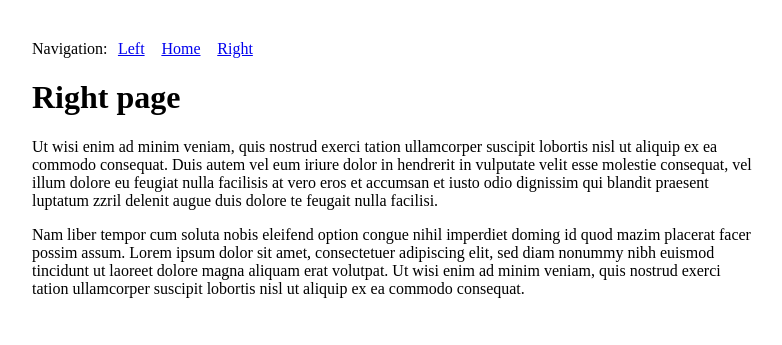
After one commit to lijeffrey39/caprice, a Flask app: page /right in a window 1280 px wide. The commit adds this page. Shown: the top 345 px of the page, without its empty margins (248-1030 px from the left). Run offline with Flask 2, Linux system fonts and the light colour scheme.

Commit message:
fuck michael

```diff
--- a/app.py
+++ b/app.py
@@ -7,7 +7,7 @@ import socket
 
 import numpy
 from engineio.payload import Payload
-from flask import Flask, render_template
+from flask import Flask, render_template, jsonify
 from flask_socketio import SocketIO, emit
 
 from gesture_detection import GestureDetector
@@ -43,6 +43,20 @@ home_release = True
 @app.route("/")
 def index_file():
     return render_template('index.html')
+
+
+@app.route("/right")
+def right_file():
+    return render_template('page-right.html')
+
+@app.route("/ip", methods=["GET"])
+def index():
+    ip = get_Host_name_IP()
+    api_response = {
+        "status": "success",
+        "message": ip
+    }
+    return jsonify(api_response)
 
 
 @socketio.on('my event')
@@ -189,10 +203,11 @@ def get_Host_name_IP():
     s = socket.socket(socket.AF_INET, socket.SOCK_DGRAM)
     s.connect(("8.8.8.8", 80))
     ipAddress = s.getsockname()[0]
-    emit('ip address', ipAddress, broadcast=True)
+    # socketio.emit('ip address', ipAddress, broadcast=True)
+    return ipAddress
 
 
 if __name__ == "__main__":
     print("running")
-    get_Host_name_IP()
+    # get_Host_name_IP()
     socketio.run(app, host='0.0.0.0')
--- /dev/null
+++ b/static/css/style.css
@@ -0,0 +1,202 @@
+#main {
+    max-width: 720px;
+    margin: 0 auto;
+    padding: 2em 1em;
+}
+
+.nav {
+    margin: 0;
+    padding: 0;
+    list-style: none;
+}
+
+.nav:before {
+    content: 'Navigation: ';
+}
+
+.nav li {
+    display: inline;
+    margin: 0 .4em;
+}
+
+@-webkit-keyframes fadeIn {
+    0% {
+        opacity: 0;
+    }
+    100% {
+        opacity: 1;
+    }
+}
+
+@keyframes fadeIn {
+    0% {
+        opacity: 0;
+    }
+    100% {
+        opacity: 1;
+    }
+}
+
+@-webkit-keyframes fadeOut {
+    0% {
+        opacity: 1;
+    }
+    100% {
+        opacity: 0;
+    }
+}
+
+@keyframes fadeOut {
+    0% {
+        opacity: 1;
+    }
+    100% {
+        opacity: 0;
+    }
+}
+
+@-webkit-keyframes moveInFromLeft {
+    0% {
+        opacity: 0;
+        -webkit-transform: translateX(-100px);
+        transform: translateX(-100px);
+    }
+    100% {
+        opacity: 1;
+        -webkit-transform: translateX(0);
+        transform: translateX(0);
+    }
+}
+
+@keyframes moveInFromLeft {
+    0% {
+        opacity: 0;
+        -webkit-transform: translateX(-100px);
+        transform: translateX(-100px);
+    }
+    100% {
+        opacity: 1;
+        -webkit-transform: translateX(0);
+        transform: translateX(0);
+    }
+}
+
+@-webkit-keyframes moveOutToLeft {
+    0% {
+        opacity: 1;
+        -webkit-transform: translateX(0);
+        transform: translateX(0);
+    }
+    100% {
+        opacity: 0;
+        -webkit-transform: translateX(-50%);
+        transform: translateX(-50%);
+    }
+}
+
+@keyframes moveOutToLeft {
+    0% {
+        opacity: 1;
+        -webkit-transform: translateX(0);
+        transform: translateX(0);
+    }
+    100% {
+        opacity: 0;
+        -webkit-transform: translateX(-50%);
+        transform: translateX(-50%);
+    }
+}
+
+@-webkit-keyframes moveInFromRight {
+    0% {
+        opacity: 0;
+        -webkit-transform: translateX(100px);
+        transform: translateX(100px);
+    }
+    100% {
+        opacity: 1;
+        -webkit-transform: translateX(0);
+        transform: translateX(0);
+    }
+}
+
+@keyframes moveInFromRight {
+    0% {
+        opacity: 0;
+        -webkit-transform: translateX(100px);
+        transform: translateX(100px);
+    }
+    100% {
+        opacity: 1;
+        -webkit-transform: translateX(0);
+        transform: translateX(0);
+    }
+}
+
+@-webkit-keyframes moveOutToRight {
+    0% {
+        opacity: 1;
+        -webkit-transform: translateX(0);
+        transform: translateX(0);
+    }
+    100% {
+        opacity: 0;
+        -webkit-transform: translateX(50%);
+        transform: translateX(50%);
+    }
+}
+
+@keyframes moveOutToRight {
+    0% {
+        opacity: 1;
+        -webkit-transform: translateX(0);
+        transform: translateX(0);
+    }
+    100% {
+        opacity: 0;
+        -webkit-transform: translateX(50%);
+        transform: translateX(50%);
+    }
+}
+
+.sceneElement {
+    -webkit-animation-duration: .4s;
+    animation-duration: .4s;
+    transition-timing-function: ease-in;
+    -webkit-animation-fill-mode: both;
+    animation-fill-mode: both;
+}
+
+.is-exiting .sceneElement {
+    transition-timing-function: ease-out;
+}
+
+#main[data-transition=fade] .sceneElement {
+    -webkit-animation-name: fadeIn;
+    animation-name: fadeIn;
+}
+
+#main[data-transition=fade].is-exiting .sceneElement {
+    -webkit-animation-name: fadeOut;
+    animation-name: fadeOut;
+}
+
+#main[data-transition=moveleft] .sceneElement {
+    -webkit-animation-name: moveInFromLeft;
+    animation-name: moveInFromLeft;
+}
+
+#main[data-transition=moveleft].is-exiting .sceneElement {
+    -webkit-animation-name: moveOutToRight;
+    animation-name: moveOutToRight;
+}
+
+#main[data-transition=moveright] .sceneElement {
+    -webkit-animation-name: moveInFromRight;
+    animation-name: moveInFromRight;
+}
+
+#main[data-transition=moveright].is-exiting .sceneElement {
+    -webkit-animation-name: moveOutToLeft;
+    animation-name: moveOutToLeft;
+}
--- /dev/null
+++ b/templates/page-right.html
@@ -0,0 +1,37 @@
+<!doctype html>
+<html>
+  <head>
+    <meta charset="utf-8">
+    <meta http-equiv="X-UA-Compatible" content="IE=edge">
+    <meta name="viewport" content="width=device-width, initial-scale=1">
+    <title>Second</title>
+
+    <!-- Styles -->
+    <link rel="stylesheet" href="{{ url_for('static', filename='css/style.css')}}">
+  </head>
+  <body>
+    <div id="main">
+      <ul class="nav">
+        <li><a href="page-left.html" data-target="-1">Left</a></li>
+        <li><a href="/" data-target="0">Home</a></li>
+        <li><a href="/right" data-target="1">Right</a></li>
+      </ul>
+      <div class="sceneElement" data-viewport="1">
+        <h1>Right page</h1>
+        <p>Ut wisi enim ad minim veniam, quis nostrud exerci tation ullamcorper suscipit lobortis nisl ut aliquip ex ea
+          commodo consequat. Duis autem vel eum iriure dolor in hendrerit in vulputate velit esse molestie consequat,
+          vel illum dolore eu feugiat nulla facilisis at vero eros et accumsan et iusto odio dignissim qui blandit
+          praesent luptatum zzril delenit augue duis dolore te feugait nulla facilisi.</p>
+        <p>Nam liber tempor cum soluta nobis eleifend option congue nihil imperdiet doming id quod mazim placerat facer
+          possim assum. Lorem ipsum dolor sit amet, consectetuer adipiscing elit, sed diam nonummy nibh euismod
+          tincidunt ut laoreet dolore magna aliquam erat volutpat. Ut wisi enim ad minim veniam, quis nostrud exerci
+          tation ullamcorper suscipit lobortis nisl ut aliquip ex ea commodo consequat.</p>
+      </div>
+    </div>
+
+    <!-- Scripts -->
+    <script src="https://code.jquery.com/jquery-2.2.1.min.js"></script>
+    <script type="text/javascript" src="{{ url_for('static', filename='js/jquery.smoothState.min.js')}}"></script>
+    <script type = "text/javascript" src="{{ url_for('static', filename='js/animation.js') }}"></script>
+  </body>
+</html>
```
Also changed, not shown: static/js/Caprice.js (+12 -0 lines), static/js/animation.js (added, +47 -0 lines), templates/index.html (+9 -12 lines), templates/index123.html (added, +42 -0 lines), static/js/jquery.smoothState.min.js (added), 1 other file.
